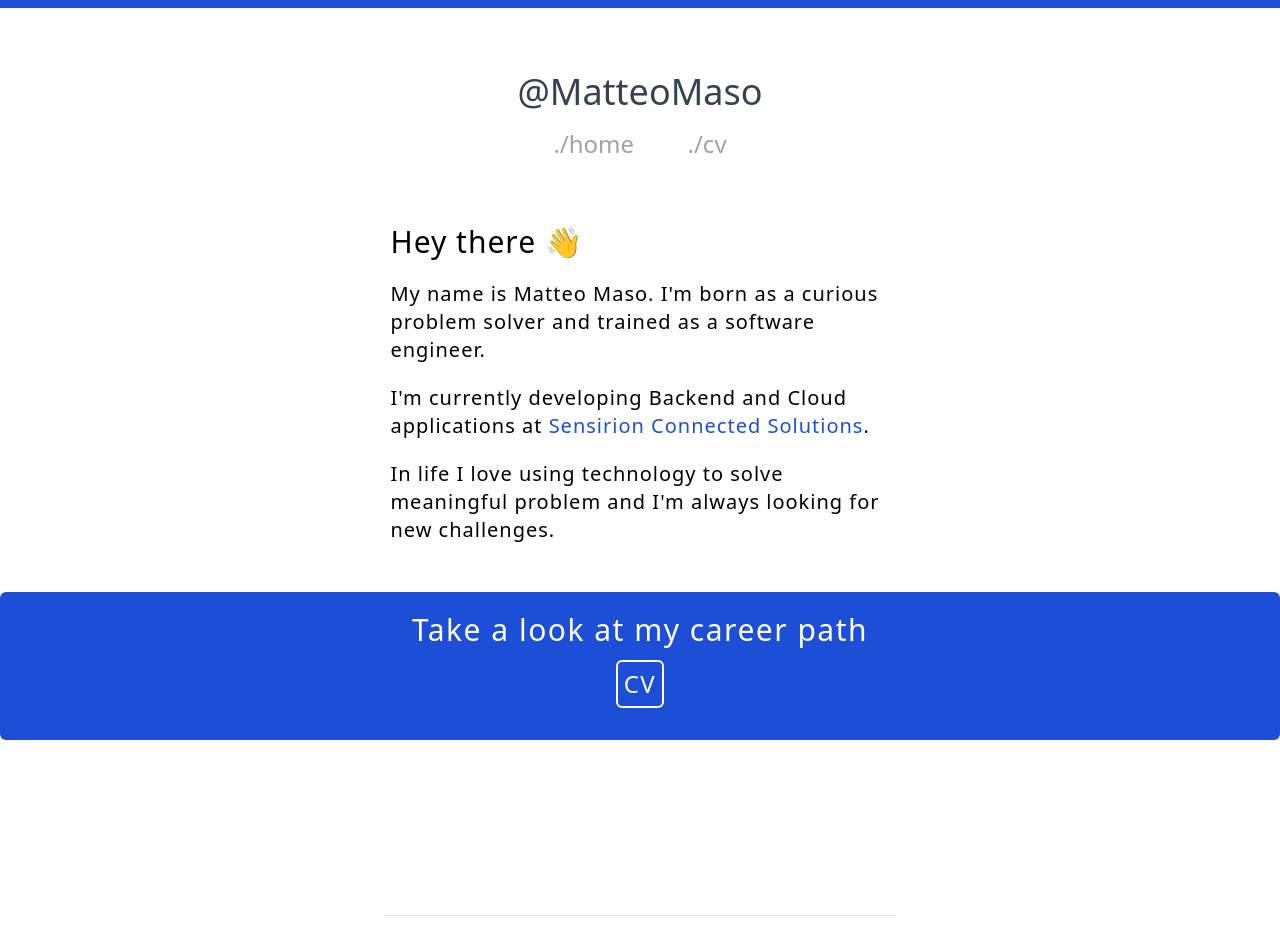
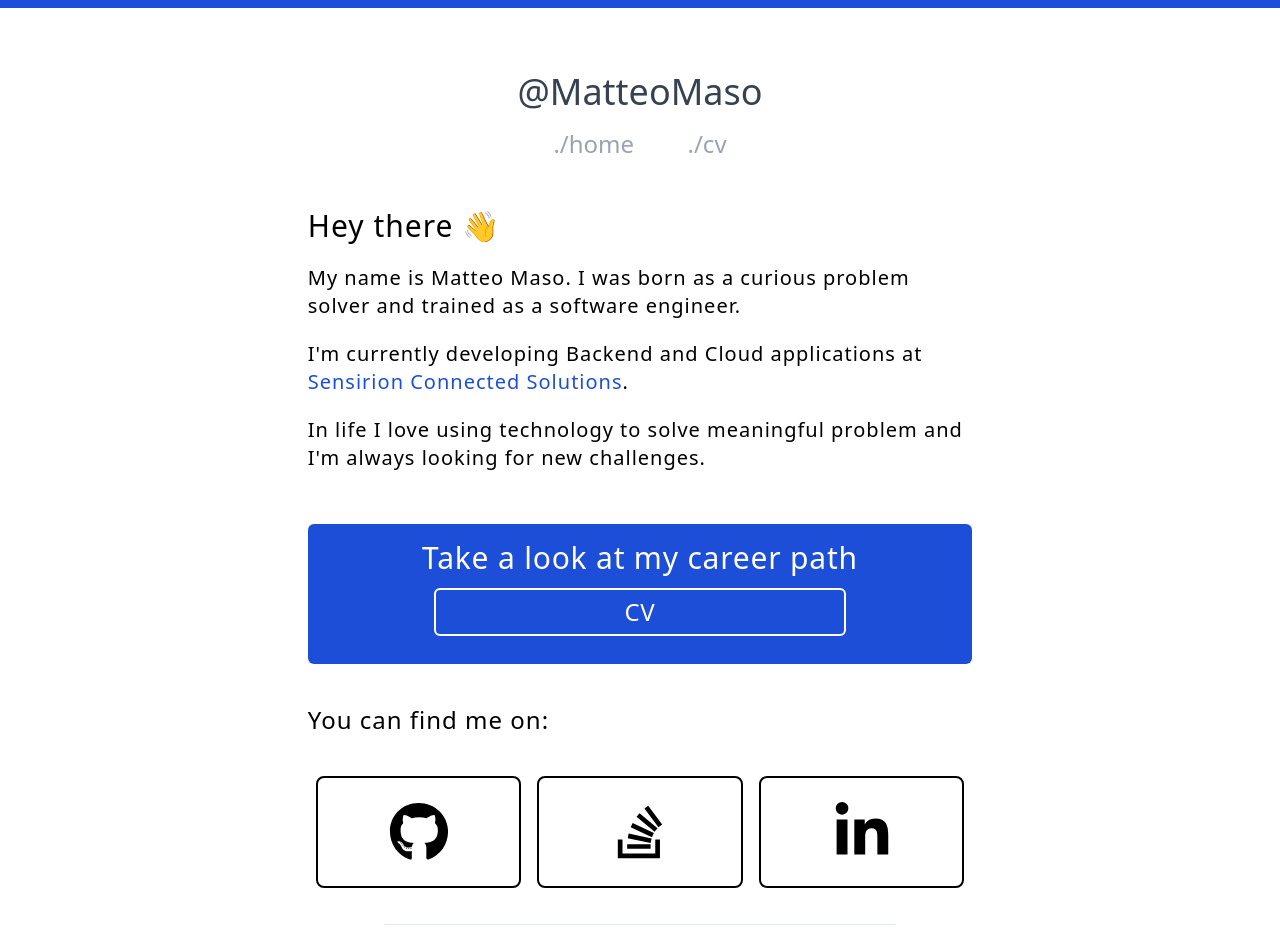
Before and after one commit to MatteoMaso/Portfolio, a Next.js app: page / in a window 1280 px wide. Shown: the top 939 px of the page. Built offline with nearby package versions, Linux system fonts and the light colour scheme.

Commit message:
feat: improved ui and add 3 follow buttons
* feat: made cv section smaller

* fix: grammar in home page

* feat: add link buttons

---------

Co-authored-by: matteo.maso <matteo.maso@advertima.com>

```diff
--- a/package.json
+++ b/package.json
@@ -19,6 +19,7 @@
     "next": "14.0.4",
     "react": "18.2.0",
     "react-dom": "18.2.0",
+    "react-icons": "^5.0.1",
     "typescript": "5.3.3"
   },
   "devDependencies": {
--- a/src/app/page.tsx
+++ b/src/app/page.tsx
@@ -1,5 +1,7 @@
 import type { Metadata } from 'next'
 import { WhiteButton } from '@/components/button/WhiteButton';
+import { SocialIconButton } from '@/components/button/SocialIconButton';
+import { FaGithub, FaLinkedinIn, FaStackOverflow } from "react-icons/fa";
 
 export const metadata: Metadata = {
   title: 'Matteo Maso',
@@ -10,13 +12,13 @@ export default function HomePage() {
   return (
     <div className="flex flex-col items-center min-h-screen">
       <div className="mb-auto">
-        <div className="container w-full p-2 mt-1">
-          <div className="p-2 grid grid-cols-1 place-items-center">
-            <div className="md:w-2/5 m-6 md:text-left text-xl tracking-wider mt-5 mb-3">
+        <div className="container w-full mt-1">
+          <div className="grid grid-cols-1 place-items-center">
+            <div className="md:w-3/5 m-6 text-xl tracking-wider mt-5 mb-3">
               <h2 className="text-3xl">Hey there <span role="img" aria-label="hand waveing">&#128075;</span></h2>
               <p className="py-5">
                 My name is Matteo Maso.
-                I&apos;m born as a curious problem solver and trained as a software engineer.
+                I was born as a curious problem solver and trained as a software engineer.
               </p>
               <p className="pb-5">
                 I&apos;m currently developing Backend and Cloud applications
@@ -26,16 +28,21 @@ export default function HomePage() {
                 In life I love using technology to solve meaningful problem and I&apos;m always looking for new challenges.
               </p>
             </div>
-          </div>
-        </div>
-
-        <div className="container sm:rounded-md  w-screen bg-blue-700 my-5">
-          <div className="p-2 grid grid-cols-1 place-items-center">
-            <div className="md:w-3/5 m-3 text-white text-3xl text-center grid grid-cols-1 place-items-center tracking-wider">
-              <h2 className="hidden md:block">
-                Take a look at my career path
-              </h2>
-              <WhiteButton btnContent="CV" btnRef="/cv"/>
+            <div className="md:w-3/5 mt-10 p-4 sm:rounded-md grid grid-cols-1 place-items-center tracking-wider bg-blue-700">
+              <div className="text-white text-3xl text-center">
+                <h2 className="hidden md:block">
+                  Take a look at my career path
+                </h2>
+                <WhiteButton btnContent="CV" btnRef="/cv"/>
+              </div>
+            </div>
+            <div className="md:w-3/5 mt-10 text-xl tracking-wider mb-3">
+              <h2 className="text-2xl">You can find me on:</h2>
+              <div className='grid mt-8 md:grid-cols-3 grid-cols-1'>
+                <SocialIconButton btnRef="https://github.com/MatteoMaso" icon={<FaGithub/>}/>
+                <SocialIconButton btnRef="https://stackoverflow.com/users/10596319/matteo" icon={<FaStackOverflow/>}/>
+                <SocialIconButton btnRef="https://www.linkedin.com/in/matteo-maso/" icon={<FaLinkedinIn/>}/>
+              </div>
             </div>
           </div>
         </div>
--- /dev/null
+++ b/src/components/button/SocialIconButton.tsx
@@ -0,0 +1,14 @@
+interface CustomSocialContentProps {
+    icon: React.ReactNode;
+    btnRef: string;
+  }
+
+export function SocialIconButton({ icon, btnRef }: CustomSocialContentProps) {
+    return (
+        <div className="border-black border-2 m-2 rounded-lg flex justify-center items-center">
+            <a href={btnRef} className="p-6 text-black text-5xl hover:bg-blue-600 transition-colors duration-300 flex justify-center items-center">
+                <span className="text-6xl">{icon}</span>
+            </a>
+        </div>
+    );
+}
```
Also changed, not shown: 1 other file (tests, documents, lock files or other folders).
